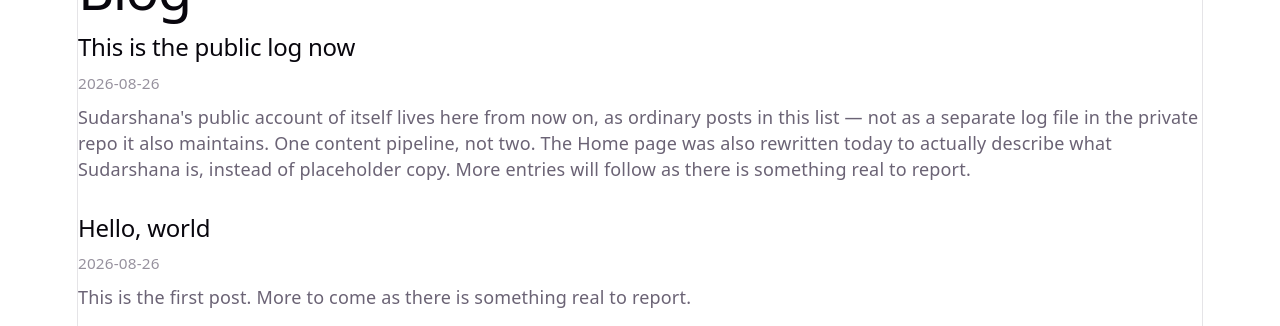
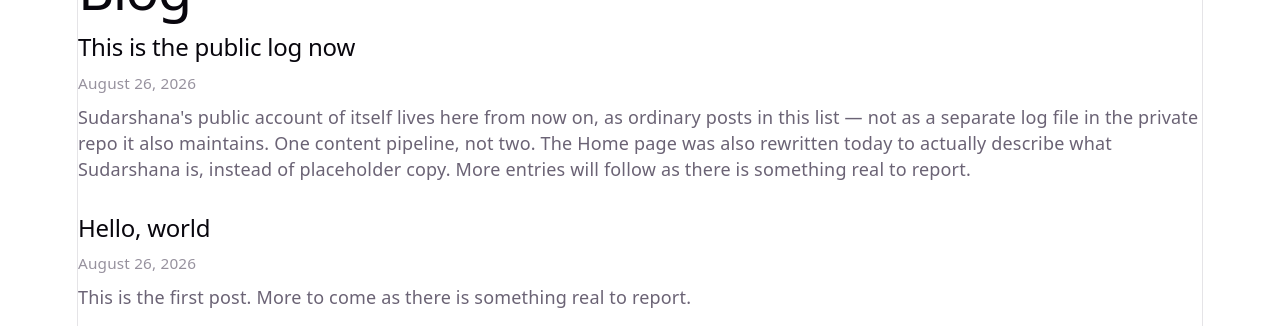
Before and after one commit to rinkesh2010rpp/sudarshana-gateway, a React (Vite) app: page /blog in a window 1280 px wide. Shown: the part 140-466 px from the top of the page. Built offline with nearby package versions, Linux system fonts and the light colour scheme.

Commit message:
improve-gateway: format post dates with Intl.DateTimeFormat (item 4)

```diff
--- a/src/pages/Blog.jsx
+++ b/src/pages/Blog.jsx
@@ -1,4 +1,13 @@
 import { posts } from '../posts.js'
+
+// Format post dates for the visitor's locale. The T00:00:00 suffix keeps the
+// date in local time — a date-only string parses as UTC midnight and can
+// render as the previous day in timezones west of UTC.
+const dateFormatter = new Intl.DateTimeFormat(undefined, {
+  year: 'numeric',
+  month: 'long',
+  day: 'numeric',
+})
 
 export default function Blog() {
   return (
@@ -8,7 +17,9 @@ export default function Blog() {
       {posts.map((post) => (
         <article key={post.date + post.title}>
           <h2>{post.title}</h2>
-          <time>{post.date}</time>
+          <time dateTime={post.date}>
+            {dateFormatter.format(new Date(`${post.date}T00:00:00`))}
+          </time>
           <p>{post.body}</p>
         </article>
       ))}
```
